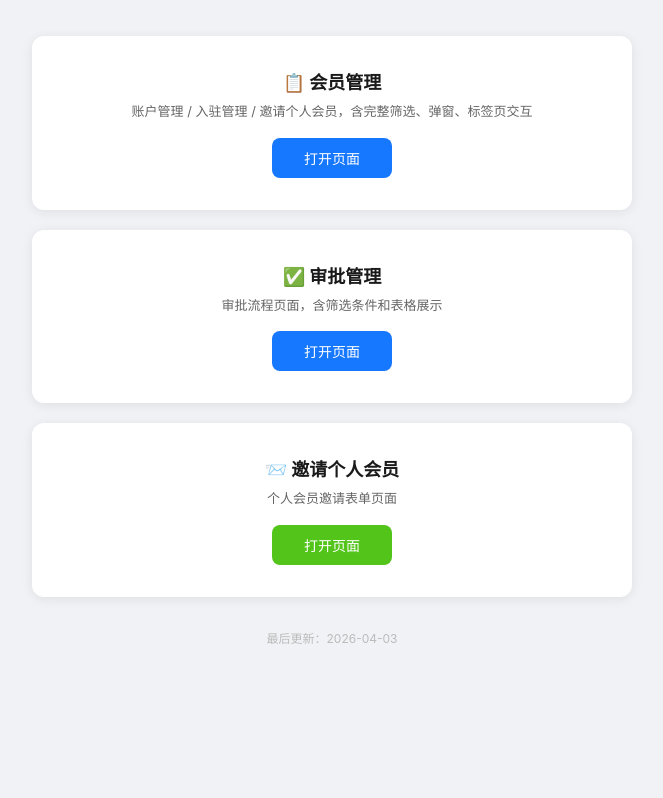
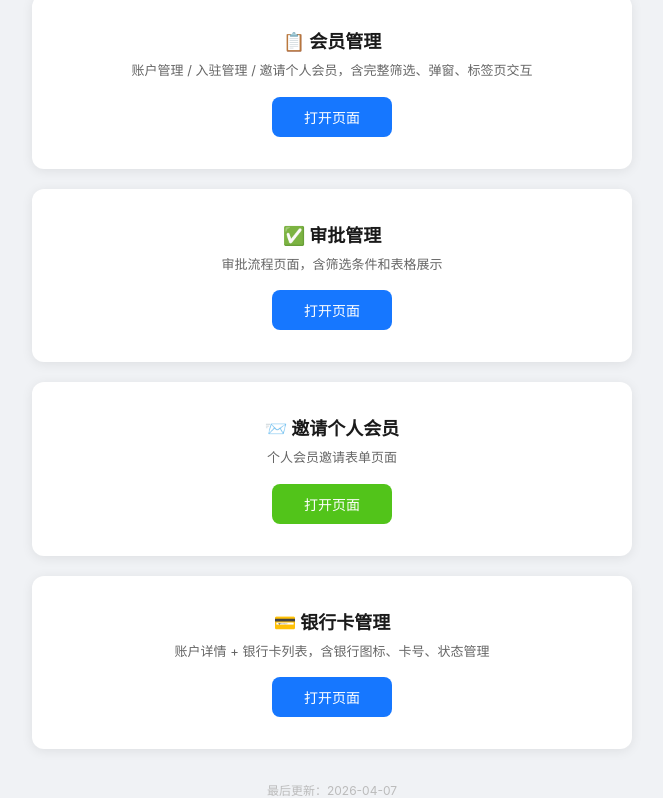
Before and after one commit to yibingwen8023-netizen/ui-prototype, a plain HTML site: page index.html in a window 1280 px wide. Shown: the part 113-911 px from the top of the page, without its empty margins (308-971 px from the left). Before the commit the page ends 800 px from the top, so only its background shows below. Drawn offline with Linux system fonts and the light colour scheme.

Commit message:
feat: 首页添加银行卡管理入口

```diff
--- a/index.html
+++ b/index.html
@@ -96,7 +96,13 @@
             <a href="invite-personal-member.html">打开页面</a>
         </div>
 
-        <p class="footer">最后更新：2026-04-03</p>
+        <div class="card">
+            <h2>💳 银行卡管理</h2>
+            <p>账户详情 + 银行卡列表，含银行图标、卡号、状态管理</p>
+            <a href="bankcard-management.html">打开页面</a>
+        </div>
+
+        <p class="footer">最后更新：2026-04-07</p>
     </div>
 </body>
 </html>
```
